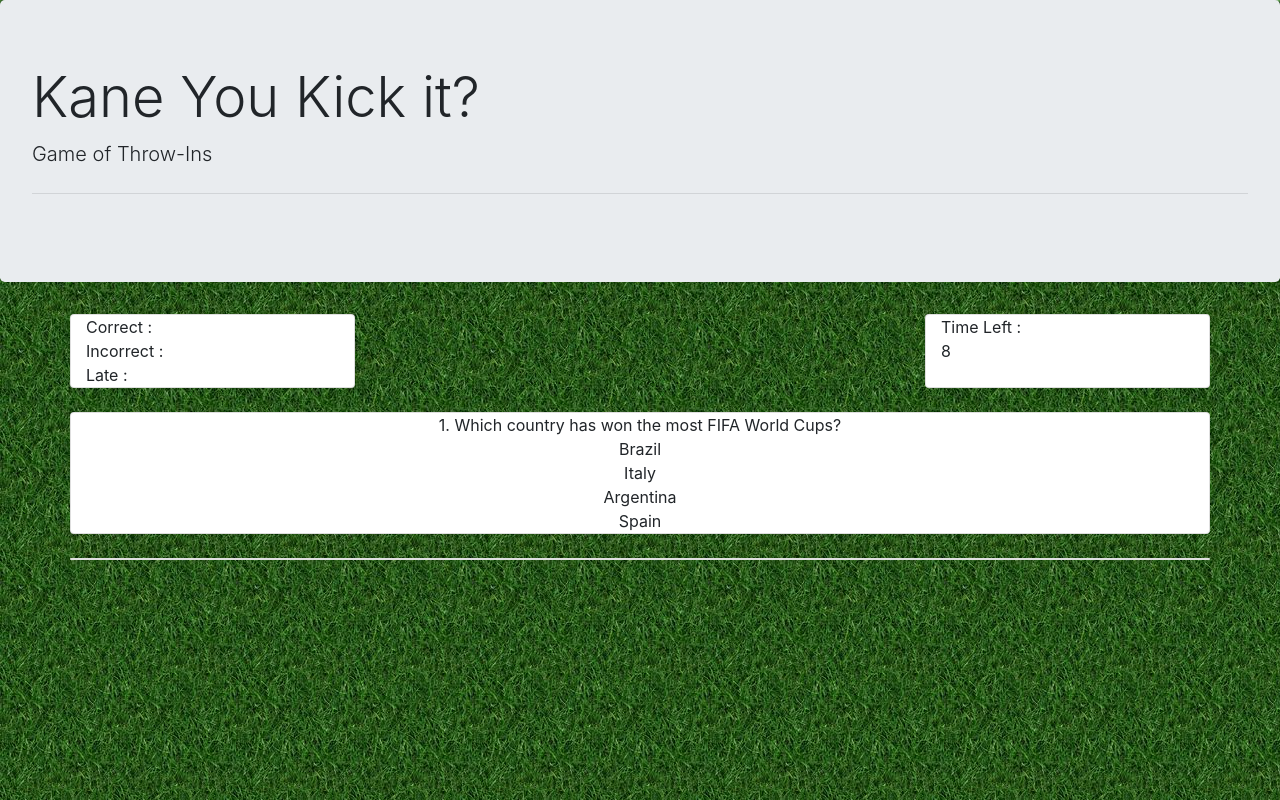
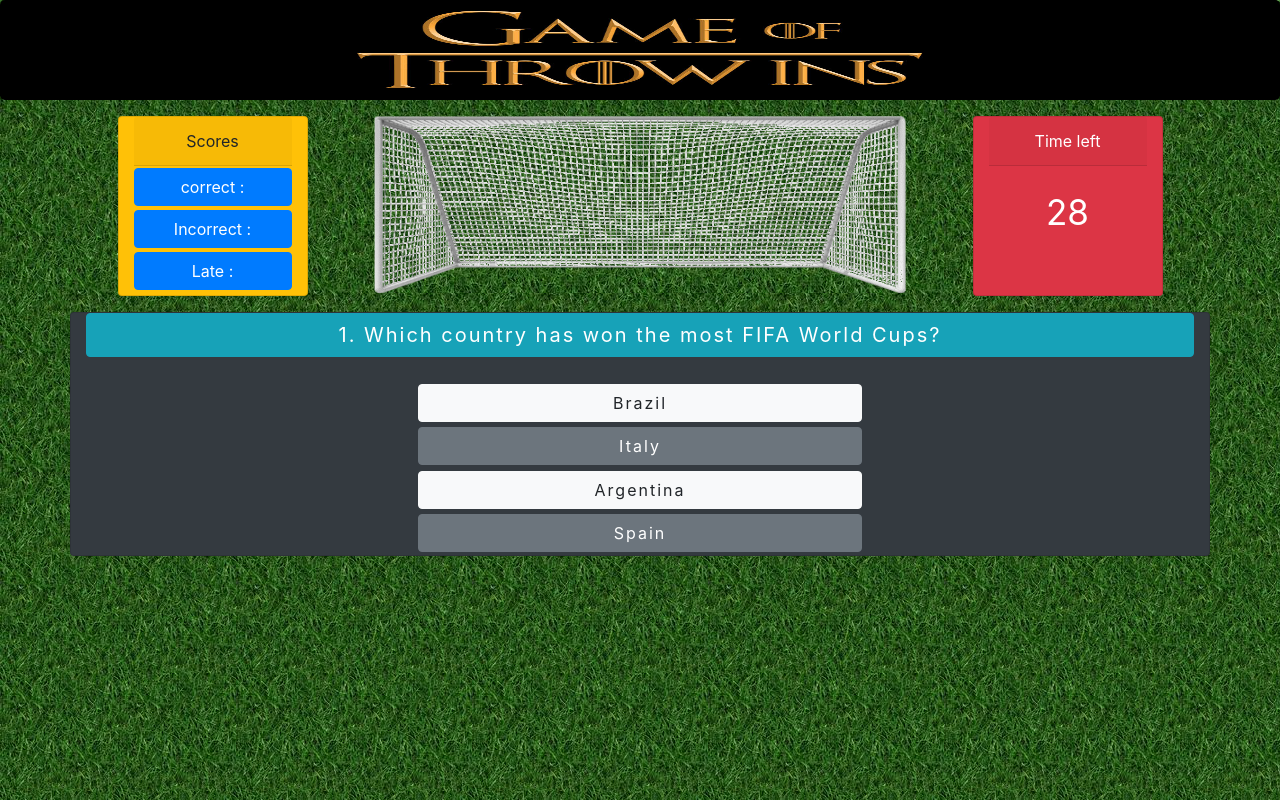
Before and after one commit to rronakk/trivia, a plain HTML site: page index.html in a window 1280 px wide. Both pictures are taken after a click on the button "Start Game". Drawn offline with nearby package versions, Linux system fonts and the light colour scheme; a web font is replaced by a local one.

Commit message:
updating styling and minor bug fixes

```diff
--- a/assets/css/style.css
+++ b/assets/css/style.css
@@ -1,11 +1,75 @@
+.jumbotron{
+    padding: 0px;
+    margin: 0px;
+    text-align: center;
+    background-color: black;
+    height: 100px;
+}
+.scores{
+    margin: 2px 0px;
+    pointer-events: none;
+}
+hr{
+    border: 0px;
+}
+.nav-cover{
+    width: 50%;
+    height: 100px;;
+}
 .game{
     text-align: center;
 }
-
+.goal{
+    display: block;
+    margin: auto;
+}
+.row{
+    height: 180px;
+}
 body{
     background-image: url("../images/lanw2.jpg");
 
 }
-#start{
-    margin: 5%;
+#timer{
+    font-size: 35px;
+    text-align: center;
+    padding: 20px;
 }
+
+#ques{
+  font-size: 20px;
+  margin: 0;
+  pointer-events: none;
+}
+.answer{
+    margin: 0.25% 30%;
+    letter-spacing: 2px;
+}
+#sol{
+    text-align: center;
+    border-radius: 10px;
+    letter-spacing: 2px;
+    font-size: 18px;
+
+}
+#start {
+    height: 200px;
+    width: 200px;
+    margin: auto;
+    position: relative;
+    font-family: 'Monofett', cursive;
+    font-size: 30px;
+    cursor: pointer;
+}
+
+.start-txt{
+    margin-left: 12px;
+    border-radius: 5px;
+    cursor: pointer;
+
+}
+#gameover{
+    height: 200px;
+    width: 400px;
+    margin: auto;
+}
--- a/assets/javascript/app.js
+++ b/assets/javascript/app.js
@@ -1,6 +1,8 @@
 
 window.onload = function() {
     $("#start").on("click", showNextQues);
+    $(".game").hide();
+    $("#gameover").hide();
   };
 
 var questions = [
@@ -97,7 +99,10 @@
 
 function showNextQues () {
     $("#start").hide();
-    time = 10
+    $(".game").show();
+    $("#sol").removeClass("bg-danger bg-warning bg-success text-dark");
+    $("#sol").empty();
+    time = 30;
     if (!clockRunning && (questions.length > quesNum)){
         intervalId = setInterval(showTimer, 1000);
         clockRunning = true;
@@ -105,7 +110,11 @@
         evaluateAnswer(quesNum);
     }
     else{
-        $(".timer").html("Game Over");
+        $("#timer").html("Game Over");
+        $(".game").hide();
+        $("#gameover").show();
+
+
     }
     quesNum++;
 }
@@ -118,6 +127,7 @@
             correct++;
             $("#correct").html(correct);
             $(".answer").off("click");
+            $("#sol").addClass("bg-success");
             $("#sol").html("Wohoo ! You picked Correct Answer : " + questions[quesNum][questions[quesNum].correctAnswer])
         }
         else{
@@ -125,7 +135,8 @@
             incorrect++;
             $("#incorrect").html(incorrect);
             $(".answer").off("click");
-            $("#sol").html("Boo ! You picked Wrong Answer , Correct Answer is " + questions[quesNum][questions[quesNum].correctAnswer])
+            $("#sol").addClass("bg-danger");
+            $("#sol").text("Boo ! You picked Wrong Answer , Correct Answer is " + questions[quesNum][questions[quesNum].correctAnswer])
 
         }
     })
@@ -142,11 +153,15 @@
         missed ++ ;
         $("#late").html(missed);
         stopTimer();
-        showNextQues();
+        $("#sol").addClass("bg-warning text-dark");
+        console.log(quesNum);
+        $("#sol").html("Alas ! You missed it , Correct Answer is " + questions[quesNum-1][questions[quesNum-1].correctAnswer])
+        setTimeout(showNextQues, 2000);
+
     }
     else if (isAnswered === true){
         stopTimer();
-        setTimeout(showNextQues, 2000);
+        setTimeout(showNextQues, 3000);
     }
     $("#timer").text(time);
 }
--- a/index.html
+++ b/index.html
@@ -5,6 +5,7 @@
     <meta http-equiv="X-UA-Compatible" content="IE=edge">
     <title>Page Title</title>
     <meta name="viewport" content="width=device-width, initial-scale=1">
+    <link href="https://fonts.googleapis.com/css?family=Monofett" rel="stylesheet">
     <link rel="stylesheet" href="https://stackpath.bootstrapcdn.com/bootstrap/4.1.1/css/bootstrap.min.css" integrity="sha384-WskhaSGFgHYWDcbwN70/dfYBj47jz9qbsMId/iRN3ewGhXQFZCSftd1LZCfmhktB" crossorigin="anonymous">
     <link rel="stylesheet" type="text/css" media="screen" href="assets/css/style.css" />
     <script src="https://code.jquery.com/jquery-3.2.1.min.js"></script>
@@ -14,42 +15,52 @@
 </head>
 <body>
     <div class="jumbotron">
-        <h1 class="display-4">Kane You Kick it?</h1>
-        <p class="lead">Game of Throw-Ins</p>
-        <hr class="my-4">
+            <img src="/assets/images/got2.jpg" class="nav-cover">
     </div>
+    <hr>
     <div class="container">
-        <div class="row">
-            <div class="score col-md-3 card">
-                <div>Correct : <span id="correct"></span></div>
-                <div>Incorrect :  <span id="incorrect"></span></div>
-                <div>Late : <span id="late"></span></div>
+        <div class="row justify-content-center">
+            <div class=" col-md-2 card bg-warning ">
+                <div class="card-header text-center">Scores</div>
+                <button type="button" class="btn btn-primary scores">
+                        correct : <span class="badge badge-light" id="correct"></span>
+                </button>
+                <button type="button" class="btn btn-primary scores">
+                        Incorrect : <span class="badge badge-light" id="incorrect"></span>
+                </button>
+                <button type="button" class="btn btn-primary scores">
+                        Late : <span class="badge badge-light" id="late"></span>
+                </button>
             </div>
-            <div class="col-md-6">
-
+            <div class="col-md-7 ">
+                <img src="/assets/images/goalpostbanner.png" class="img-fluid goal">
             </div>
-            <div class="timer col-md-3 card"> Time Left :
-                <span id="timer"></span>
+            <div class="time text-white col-md-2 card bg-danger ">
+                <div class="card-header text-center">Time left</div>
+                <div id="timer"></div>
             </div>
         </div>
     </div>
-    <br>
-
-    <div class="container card game">
-        <div id="ques"></div>
-        <div id="a1" class="answer"></div>
-        <div id="a2" class="answer"></div>
-        <div id="a3" class="answer"></div>
-        <div id="a4" class="answer"></div>
+    <hr>
+    <div class="container card game bg-dark justify-content-center">
+        <button id="ques" class="answer btn btn-info"></button>
+        <br>
+        <button id="a1" class="answer btn btn-light"></button>
+        <button id="a2" class="answer btn btn-secondary"></button>
+        <button id="a3" class="answer btn btn-light"></button>
+        <button id="a4" class="answer btn btn-secondary"></button>
     </div>
     <br>
 
-    <div id="sol" class ="container card game">
-            <!-- <img src="assests/images/obi_wan.jpeg" class="img-fluid cover" alt="obi">
-            <img src="assests/images/obi_wan.jpeg" class="img-fluid cover" alt="obi"> -->
-
-        </div>
-    <button class="btn-primary container " id="start"> Start Game </button>
+    <div class="p-3 mb-2 text-white container " id="sol"></div>
+    </div>
+    <div id="start">
+        <img src="/assets/images/football-1.png" class="img-fluid">
+        <button type="button" class="start-txt">Start Game</button>
+    </div>
+    <div id="gameover">
+        <img src="assets/images/gotflag.png" class="img-fluid">
+    </div>
 
 </body>
 </html>
```
Also changed, not shown: assets/images/football-1.png (added), assets/images/goalpost.png (added), assets/images/goalpostbanner.png (added), assets/images/got2.jpg (added), assets/images/gotflag.png (added), assets/images/lawn.jpg (deleted), 1 other file.
